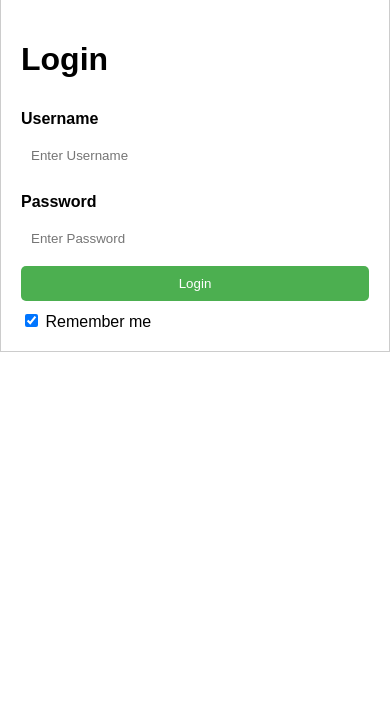
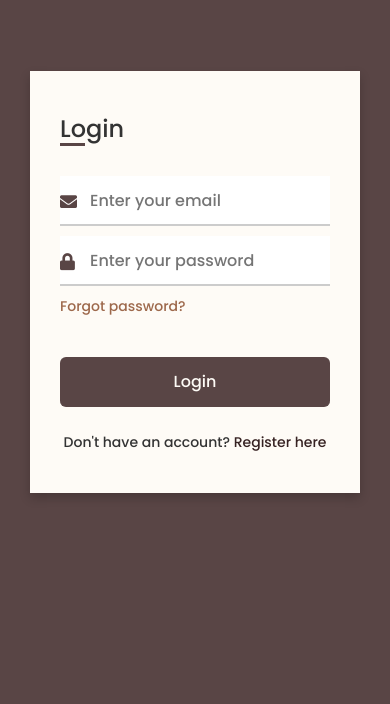
Before and after one commit to STATSBOYKUN/Web, a PHP site: page /pages/login.html in a window 390 px wide. Shown: the part 140-844 px from the top of the page. Run offline with PHP 8.4, Linux system fonts and the light colour scheme.

Commit message:
Last Commit

```diff
--- /dev/null
+++ b/desktop.ini
@@ -0,0 +1,6 @@
+[.ShellClassInfo]
+IconResource=C:\WINDOWS\System32\SHELL32.dll,80
+[ViewState]
+Mode=
+Vid=
+FolderType=Generic
--- a/pages/login.html
+++ b/pages/login.html
@@ -1,39 +1,79 @@
 <!DOCTYPE html>
-<html>
+
+<html lang="en">
   <head>
     <meta charset="UTF-8">
+    <title> SAYTA : Login </title>
+    <link rel="stylesheet" href="../style/login.css">
+    <link rel="stylesheet" href="https://cdnjs.cloudflare.com/ajax/libs/font-awesome/5.15.3/css/all.min.css">
     <meta name="viewport" content="width=device-width, initial-scale=1.0">
-    <title>Login</title>
-    <link rel="stylesheet" href="../style/login.css">
-  </head>
-  <body>
-    <nav>
-      <div class="nav-logo">
-        <a href="#"><img src="logo.png" alt="Logo"></a>
+   </head>
+<body>
+  <div class="container">
+    <input type="checkbox" id="flip">
+    <div class="cover">
+      <div class="front">
+      <img src="../assets/fairytale-collage-concept.png" alt="front-pic">
+        <div class="text">
+          <span class="text-1">Every new friend is a <br> new adventure</span>
+          <span class="text-2">Let's get connected</span>
+        </div>
       </div>
-      <div class="nav-items">
-        <ul>
-          <li><a href="#">Menu 1</a></li>
-          <li><a href="#">Menu 2</a></li>
-          <li><a href="#">Menu 3</a></li>
-        </ul>
+      <div class="back">
+        <img class="backImg" src="../assets/fairytale-collage-concept.png" alt="back-pic">
+        <div class="text">
+          <span class="text-1">Complete miles of journey <br> with one step</span>
+          <span class="text-2">Let's get started</span>
+        </div>
       </div>
-    </nav>
-    <div class="container">
-      <form>
-        <h1>Login</h1>
-        <label for="username"><b>Username</b></label>
-        <input type="text" placeholder="Enter Username" name="username" required>
-
-        <label for="password"><b>Password</b></label>
-        <input type="password" placeholder="Enter Password" name="password" required>
-
-        <button type="submit">Login</button>
-        <label>
-          <input type="checkbox" checked="checked" name="remember"> Remember me
-        </label>
+    </div>
+    <div class="forms">
+        <div class="form-content">
+          <div class="login-form">
+            <div class="title">Login</div>
+          <form action="../script/login.php" method="post">
+            <div class="input-boxes">
+              <div class="input-box">
+                <i class="fas fa-envelope"></i>
+                <input type="text" id="email-login" placeholder="Enter your email" required>
+              </div>
+              <div class="input-box">
+                <i class="fas fa-lock"></i>
+                <input type="password" id="password-login" placeholder="Enter your password" required>
+              </div>
+              <div class="text"><a href="forgot.html">Forgot password?</a></div>
+              <div class="button input-box">
+                <input type="submit" value="Login">
+              </div>
+              <div class="text sign-up-text">Don't have an account? <label for="flip">Register here</label></div>
+            </div>
+        </form>
+      </div>
+        <div class="signup-form">
+          <div class="title">Sign Up</div>
+        <form action="../script/register.php" method="post">
+            <div class="input-boxes">
+              <div class="input-box">
+                <i class="fas fa-user"></i>
+                <input type="text" id="username-register" placeholder="Enter your name" required>
+              </div>
+              <div class="input-box">
+                <i class="fas fa-envelope"></i>
+                <input type="text" id="email-register" placeholder="Enter your email" required>
+              </div>
+              <div class="input-box">
+                <i class="fas fa-lock"></i>
+                <input type="password" id="password-register" placeholder="Enter your password" required>
+              </div>
+              <div class="button input-box">
+                <input type="submit" value="Register">
+              </div>
+              <div class="text sign-up-text">Already have an account? <label for="flip">Login</label></div>
+            </div>
       </form>
     </div>
-    <script src="login.js"></script>
-  </body>
+    </div>
+    </div>
+  </div>
+</body>
 </html>
--- a/style/login.css
+++ b/style/login.css
@@ -1,89 +1,272 @@
+/* Google Font Link */
+@import url("https://fonts.googleapis.com/css2?family=Poppins:wght@200;300;400;500;600;700&display=swap");
+
 * {
+  margin: 0;
+  padding: 0;
   box-sizing: border-box;
+  font-family: "Poppins", sans-serif;
 }
 
 body {
-  margin: 0;
-  font-family: Arial, sans-serif;
-}
-
-nav {
+  min-height: 100vh;
   display: flex;
-  justify-content: space-between;
   align-items: center;
-  background-color: #fff;
-  padding: 20px;
-  box-shadow: 0px 2px 4px rgba(0, 0, 0, 0.1);
-}
-
-.nav-logo img {
-  max-width: 100px;
-}
-
-.nav-items ul {
-  display: flex;
-  justify-content: flex-end;
-  list-style: none;
-  margin: 0;
-  padding: 0;
-}
-
-.nav-items li {
-  margin-left: 30px;
-}
-
-.nav-items a {
-  color: #333;
-  text-decoration: none;
-  font-weight: bold;
-}
-
-nav a:hover {
-  background-color: #ddd;
-  color: black;
+  justify-content: center;
+  background: #594545;
+  padding: 30px;
 }
 
 .container {
-  margin: 20px auto;
-  max-width: 500px;
-  padding: 20px;
-  border: 1px solid #ccc;
+  position: relative;
+  max-width: 850px;
+  width: 100%;
+  background: #fefbf6;
+  padding: 40px 30px;
+  box-shadow: 0 5px 10px rgba(0, 0, 0, 0.2);
+  perspective: 2700px;
 }
 
-form {
+.container .cover {
+  position: absolute;
+  top: 0;
+  left: 50%;
+  height: 100%;
+  width: 50%;
+  z-index: 98;
+  transition: all 1s ease;
+  transform-origin: left;
+  transform-style: preserve-3d;
+}
+
+.container #flip:checked ~ .cover {
+  transform: rotateY(-180deg);
+}
+
+.container .cover .front,
+.container .cover .back {
+  position: absolute;
+  top: 0;
+  left: 0;
+  height: 100%;
+  width: 100%;
+}
+
+.container .cover .back {
+  transform: rotateY(180deg);
+  backface-visibility: hidden;
+}
+
+.container .cover::before,
+.container .cover::after {
+  content: "";
+  position: absolute;
+  height: 100%;
+  width: 100%;
+  background: #594545;
+  opacity: 0.5;
+  z-index: 12;
+}
+
+.container .cover::after {
+  opacity: 0.3;
+  transform: rotateY(180deg);
+  backface-visibility: visible;
+}
+
+.container .cover img {
+  position: absolute;
+  height: 100%;
+  width: 100%;
+  object-fit: cover;
+  z-index: 10;
+}
+
+a {
+  color: #9d684b;
+  text-decoration: none;
+}
+
+a:hover {
+  color: #ffcb69;
+  text-decoration: underline;
+}
+
+
+.container .cover .text {
+  position: absolute;
+  z-index: 130;
+  height: 100%;
+  width: 100%;
   display: flex;
   flex-direction: column;
+  align-items: center;
+  justify-content: center;
+  opacity: 1;
+  transition: opacity 0.3s ease;
 }
 
-label {
-  margin-top: 10px;
+.container #flip:checked ~ .cover .text {
+  opacity: 0;
 }
 
-input[type=text], input[type=password] {
-  padding: 10px;
-  margin: 10px 0;
-  border: none;
-  border-radius: 5px;
+.cover .text .text-1,
+.cover .text .text-2 {
+  font-size: 26px;
+  font-weight: 600;
+  color: #fefbf6;
+  text-align: center;
 }
 
-button[type=submit] {
-  background-color: #4CAF50;
-  color: white;
-  padding: 10px;
+.cover .text .text-2 {
+  font-size: 15px;
+  font-weight: 500;
+}
+
+.container .forms {
+  height: 100%;
+  width: 100%;
+  background: #fefbf6;
+}
+
+.container .form-content {
+  display: flex;
+  align-items: center;
+  justify-content: space-between;
+}
+
+.form-content .login-form,
+.form-content .signup-form {
+  width: calc(100% / 2 - 25px);
+}
+
+.forms .form-content .title {
+  position: relative;
+  font-size: 24px;
+  font-weight: 500;
+  color: #333;
+}
+
+.forms .form-content .title:before {
+  content: "";
+  position: absolute;
+  left: 0;
+  bottom: 0;
+  height: 3px;
+  width: 25px;
+  background: #594545;
+}
+
+.forms .signup-form .title:before {
+  width: 20px;
+}
+
+.forms .form-content .input-boxes {
+  margin-top: 30px;
+}
+
+.forms .form-content .input-box {
+  display: flex;
+  align-items: center;
+  height: 50px;
+  width: 100%;
+  margin: 10px 0;
+  position: relative;
+}
+
+.form-content .input-box input {
+  height: 100%;
+  width: 100%;
+  outline: none;
   border: none;
-  border-radius: 5px;
+  padding: 0 30px;
+  font-size: 16px;
+  font-weight: 500;
+  border-bottom: 2px solid rgba(0, 0, 0, 0.2);
+  transition: all 0.3s ease;
+}
+
+.form-content .input-box input:focus,
+.form-content .input-box input:valid {
+  border-color: #594545;
+}
+
+.form-content .input-box i {
+  position: absolute;
+  color: #594545;
+  font-size: 17px;
+}
+
+.forms .form-content .text {
+  font-size: 14px;
+  font-weight: 500;
+  color: #333;
+}
+
+.forms .form-content .text a {
+  text-decoration: none;
+}
+
+.forms .form-content .text a:hover {
+  text-decoration: underline;
+}
+
+.forms .form-content .button {
+  color: #fefbf6;
+  margin-top: 40px;
+}
+
+.forms .form-content .button input {
+  color: #fefbf6;
+  background: #594545;
+  border-radius: 6px;
+  padding: 0;
+  cursor: pointer;
+  transition: all 0.4s ease;
+}
+
+.forms .form-content .button input:hover {
+  background: #362222;
+}
+
+.forms .form-content label {
+  color: #362222;
   cursor: pointer;
 }
 
-button[type=submit]:hover {
-  opacity: 0.8;
+.forms .form-content label:hover {
+  text-decoration: underline;
 }
 
-@media screen and (max-width: 600px) {
-  nav ul {
-    flex-direction: column;
+.forms .form-content .login-text,
+.forms .form-content .sign-up-text {
+  text-align: center;
+  margin-top: 25px;
+}
+
+.container #flip {
+  display: none;
+}
+
+@media (max-width: 730px) {
+  .container .cover {
+    display: none;
   }
-  nav li {
-    float: none;
+
+  .form-content .login-form,
+  .form-content .signup-form {
+    width: 100%;
+  }
+
+  .form-content .signup-form {
+    display: none;
+  }
+
+  .container #flip:checked ~ .forms .signup-form {
+    display: block;
+  }
+
+  .container #flip:checked ~ .forms .login-form {
+    display: none;
   }
 }
```
Also changed, not shown: pages/temp.html (added, +12 -0 lines), script/login.php (added, +79 -0 lines), script/register.php (added, +53 -0 lines), mockup/event_page.png (added), 8 other files.
